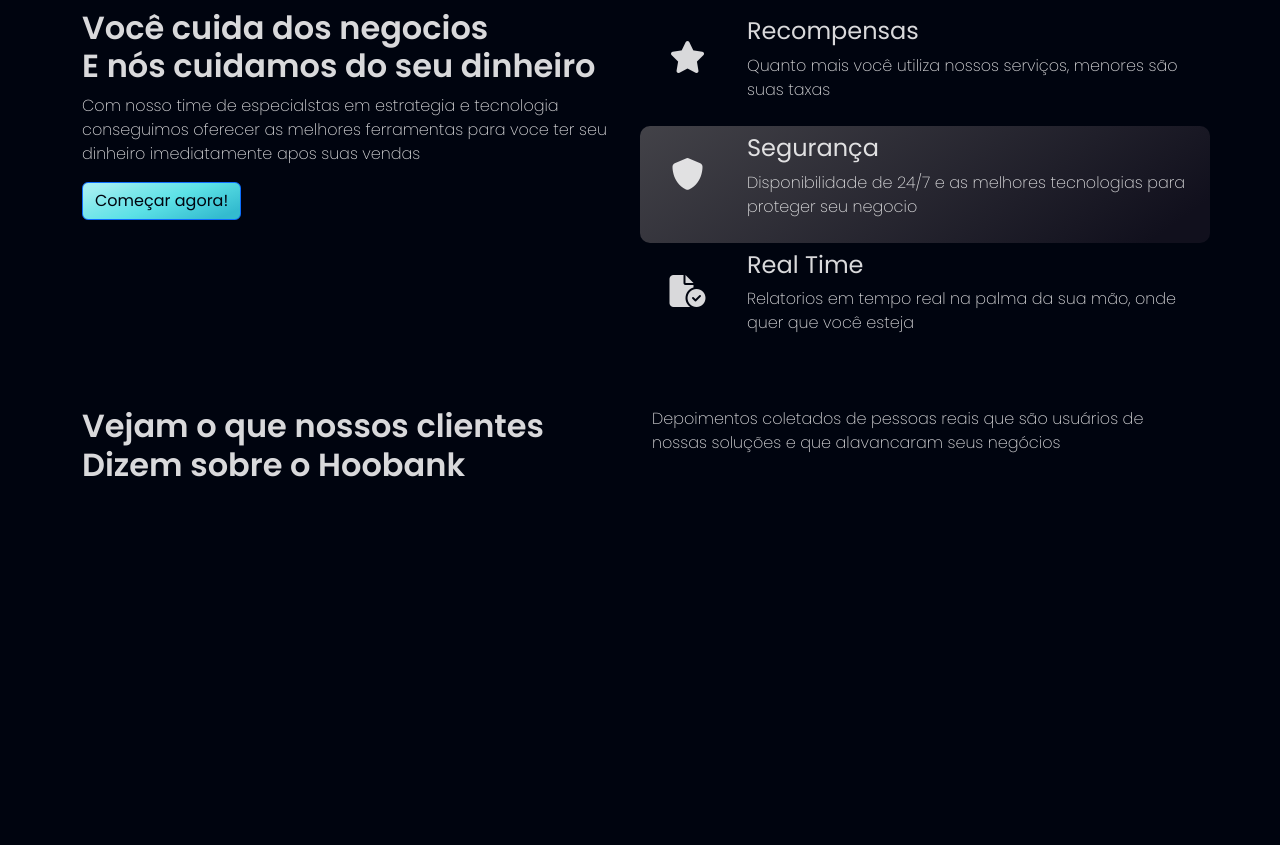
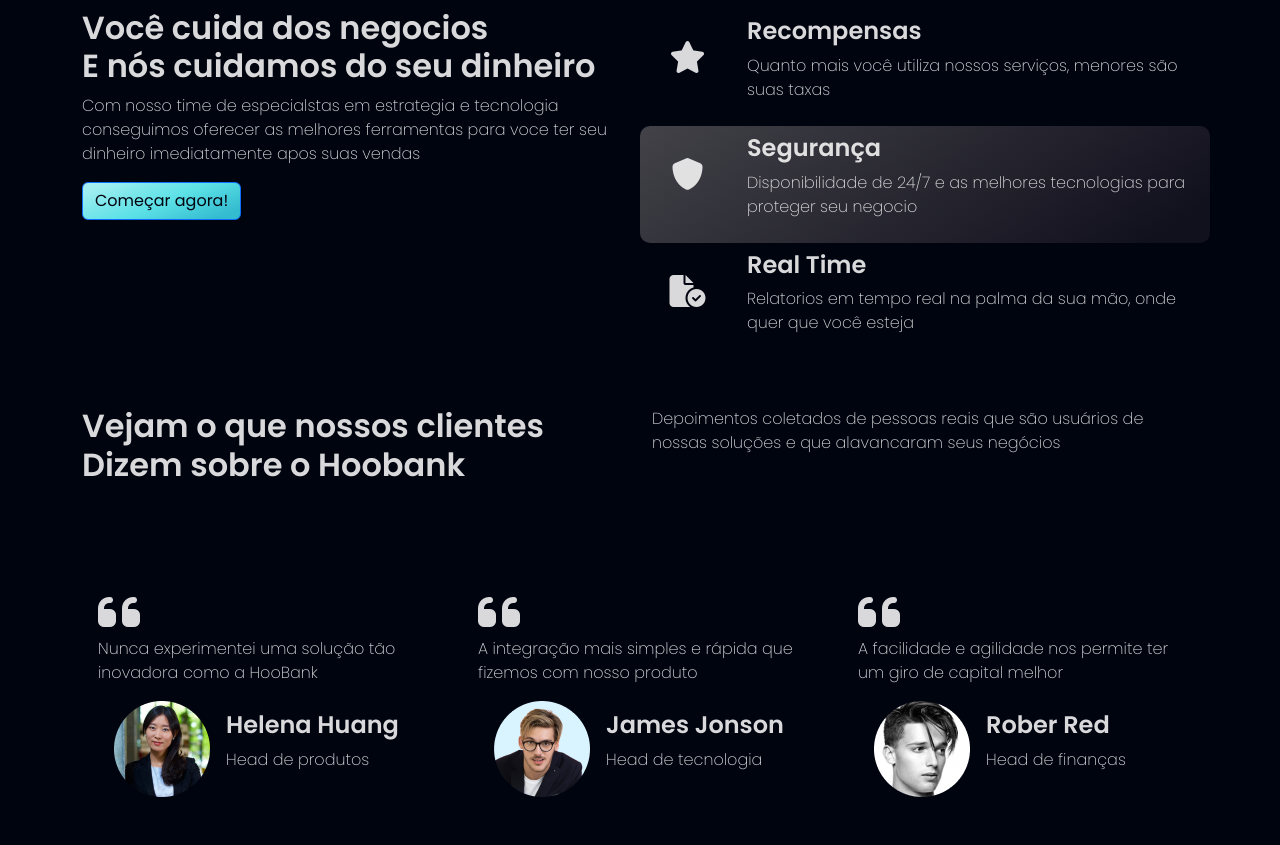
Before and after one commit to renanrcs/FirstProject-Booststrap, a plain HTML site: page index.html in a window 1280 px wide. Shown: the part 760-1605 px from the top of the page. Before the commit the page ends 1300 px from the top, so only its background shows below. Drawn offline with nearby package versions, Linux system fonts and the light colour scheme.

Commit message:
building and styling part of the depositions

```diff
--- a/CSS/style.css
+++ b/CSS/style.css
@@ -4,7 +4,7 @@ body{
     font-family: 'Poppins', 'sans-serif';
 }
 
-h1, h2, h3{
+h1, h2, h3, h4{
     font-weight: 600;
 }
 
@@ -45,3 +45,13 @@ text-fill-color: transparent;
     background: linear-gradient(157.81deg, #DEF9FA -43.27%, #BEF3F5 -21.24%, #9DEDF0 12.19%, #7DE7EB 29.82%, #5CE1E6 51.94%, #33BBCF 90.29%);
     color: #00040F;
 }
+
+.bio{
+    display: flex;
+    align-items: center;
+}
+
+.depoimento:hover{
+    border-radius: 10px;
+    background: linear-gradient(144.39deg, #FFF -278.56%, #6D6D6D -78.47%, #11101D 91.61%);
+}
--- a/index.html
+++ b/index.html
@@ -129,7 +129,51 @@
             </div>
         </div>
     </div>
+
     <!-- depoimentos -->
+    <div class="container">
+        <div class="row">
+            <div class="col-12 col-sm-12 col-md-4 col-lg-4 col-xl-4 col-xxl-4">
+                <div class="depoimento px-3 py-5">
+                    <i class="fa-solid fa-quote-left fa-3x"></i>
+                    <p>Nunca experimentei uma solução tão inovadora como a HooBank</p>
+                    <div class="bio">
+                        <img src="./assets/people01.png" class="px-3">
+                        <div>
+                            <h4>Helena Huang</h4>
+                            <p>Head de produtos</p>
+                        </div>
+                    </div>
+                </div>
+            </div>
+            <div class="col-12 col-sm-12 col-md-4 col-lg-4 col-xl-4 col-xxl-4">
+                <div class="depoimento px-3 py-5">
+                    <i class="fa-solid fa-quote-left fa-3x"></i>
+                    <p>A integração mais simples e rápida que fizemos com nosso produto</p>
+                    <div class="bio">
+                        <img src="./assets/people02.png" class="px-3">
+                        <div>
+                            <h4>James Jonson</h4>
+                            <p>Head de tecnologia</p>
+                        </div>
+                    </div>
+                </div>
+            </div>
+            <div class="col-12 col-sm-12 col-md-4 col-lg-4 col-xl-4 col-xxl-4">
+                <div class="depoimento px-3 py-5">
+                    <i class="fa-solid fa-quote-left fa-3x"></i>
+                    <p>A facilidade e agilidade nos permite ter um giro de capital melhor</p>
+                    <div class="bio">
+                        <img src="./assets/people03.png" class="px-3">
+                        <div>
+                            <h4>Rober Red</h4>
+                            <p>Head de finanças</p>
+                        </div>
+                    </div>
+                </div>
+            </div>
+        </div>
+    </div>
     <!-- CTA -->
     <!-- rodapé -->
 
```
Also changed, not shown: assets/people01.png (added), assets/people02.png (added), assets/people03.png (added).
